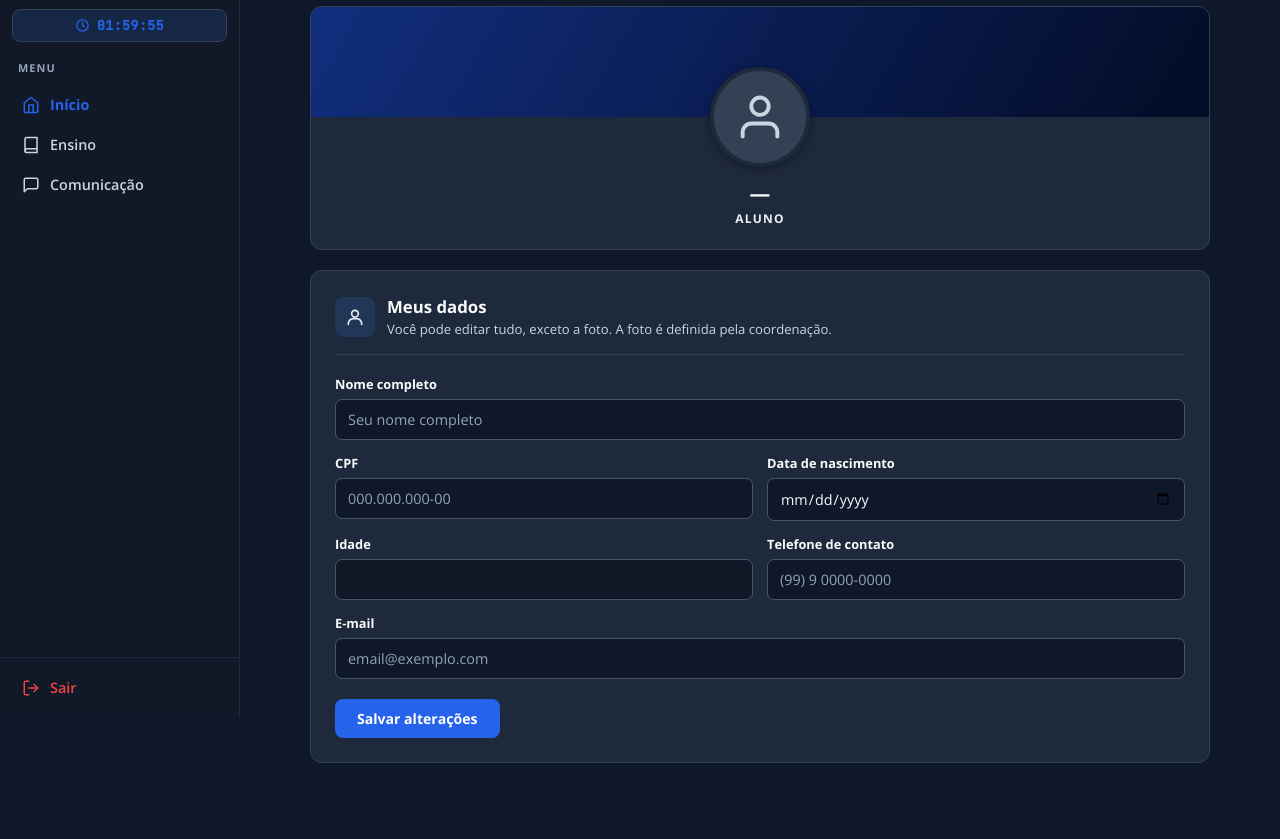
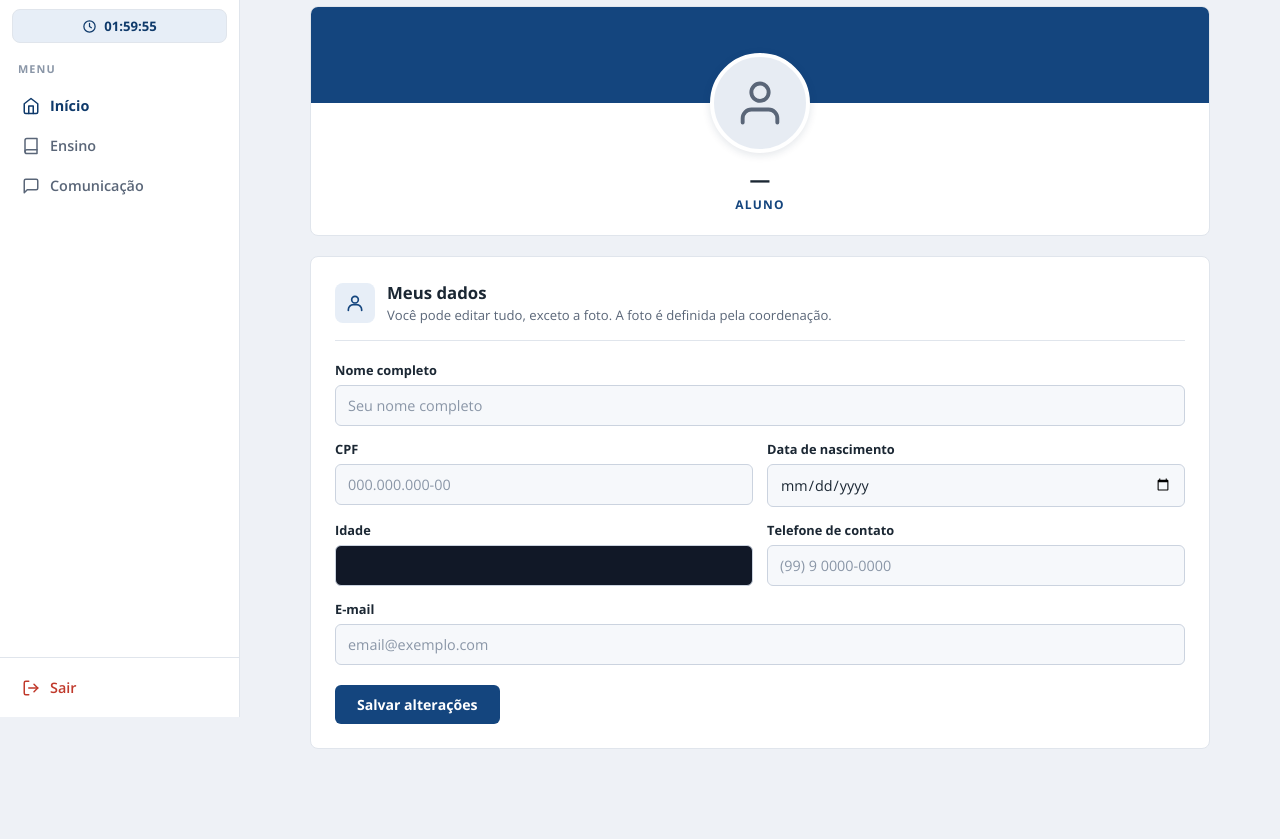
Before and after one commit to juningames27/saar, a plain HTML site: page Front/aluno.html in a window 1280 px wide. Shown: the part 83-922 px from the top of the page. Drawn offline with nearby package versions, Linux system fonts and the light colour scheme; no server answers; sample sign-in values are in the browser's storage.

Commit message:
Visual claro e limpo: paleta institucional, menos arredondado, sem fonte mono

```diff
--- a/Front/Admin.css
+++ b/Front/Admin.css
@@ -1,25 +1,22 @@
-/* ===== Painel Admin — tema escuro/profissional ===== */
+/* Sistema SAAR — Coelho Neto */
 :root {
-  --bg: #0f172a;
-  --sidebar: #111827;
-  --sidebar-border: #1e293b;
-  --topbar: #111827;
-  --card: #1e293b;
-  --card-border: #334155;
-  --txt: #f8fafc;
-  --dim: #cbd5e1;
-  --label: #94a3b8;
-  --accent: #ebf0f9;
-  --accent2: #15419f;
-  --accent-light2: rgba(59, 130, 246, 0.15);
-  --accent-hover2: #2563eb;
-  --accent-light: rgba(59, 130, 246, 0.15);
-  --accent-hover: #2563eb;
-  --danger: #ef4444;
-  --danger-light: rgba(239, 68, 68, 0.15);
-  --good: #22c55e;
-  --input-bg: #0f172a;
-  --input-border: #475569;
+  --bg: #eef1f6;
+  --sidebar: #ffffff;
+  --sidebar-border: #e0e5ec;
+  --topbar: #ffffff;
+  --card: #ffffff;
+  --card-border: #e0e5ec;
+  --txt: #1b2733;
+  --dim: #5a6678;
+  --label: #8a96a7;
+  --accent: #14457e;
+  --accent-hover: #0f3a6b;
+  --accent-light: #e7eef7;
+  --danger: #c0392b;
+  --danger-light: #fbeae8;
+  --good: #1f7a3d;
+  --input-bg: #f6f8fb;
+  --input-border: #cbd3df;
 }
 
 * {
@@ -204,7 +201,7 @@ body {
 }
 
 .logo-chip {
-  background: #1e293b;
+  background: #f1f4f8;
   border: 1px solid var(--card-border);
   border-radius: 6px;
   padding: 4px 8px;
@@ -313,8 +310,8 @@ body {
 }
 
 .cover {
-  height: 110px;
-  background: linear-gradient(120deg, #112e7e, #030c26);
+  height: 96px;
+  background: var(--accent);
 }
 
 .avatar-wrap {
@@ -329,12 +326,12 @@ body {
   height: 100px;
   border-radius: 50%;
   overflow: hidden;
-  background: #334155;
+  background: #e7ecf3;
   border: 4px solid var(--card);
   display: grid;
   place-items: center;
   color: var(--dim);
-  box-shadow: 0 2px 10px rgba(0, 0, 0, .35);
+  box-shadow: 0 2px 8px rgba(20, 40, 70, .12);
 }
 
 .avatar svg {
@@ -1476,3 +1473,76 @@ body {
 .chamada-status.falt b { background: #ef4444; }
 .chamada-status.just   { background: rgba(245,158,11,.14); color: #f59e0b; }
 .chamada-status.just b { background: #f59e0b; }
+
+/* ===================================================================
+   Ajustes do tema claro (Coelho Neto)
+   =================================================================== */
+
+/* Cantos mais sóbrios (menos arredondado) */
+.card,
+.profile,
+.modal-card,
+.modal-mat-card,
+.modal-aluno-card,
+.confirm-card { border-radius: 8px; }
+.btn,
+.field input,
+.field select,
+.field textarea,
+.search-wrap input,
+.caro-select,
+.side-item,
+.sub-item,
+.row-btn,
+.btn-outline { border-radius: 6px; }
+
+/* Botão primário em azul institucional */
+.btn-primary { background: var(--accent); color: #fff; }
+.btn-primary:hover { background: var(--accent-hover); }
+
+/* Sombras leves no claro */
+.admin-dropdown { box-shadow: 0 8px 24px rgba(20, 40, 70, .12); }
+.confirm-card   { box-shadow: 0 16px 40px rgba(20, 40, 70, .18); }
+.toast          { box-shadow: 0 6px 20px rgba(20, 40, 70, .14); }
+.sidebar.open   { box-shadow: 4px 0 20px rgba(20, 40, 70, .14); }
+
+/* Realces (hover/cabeçalho) que antes eram branco-transparente */
+.mat-table tbody tr:hover td,
+.chamada-table tbody tr:hover td,
+.hist-row:hover td,
+.hor-table tbody tr:hover .hor-cell:not(:focus),
+.hor-table tbody tr:hover .hor-td-horario:not(:focus) { background: rgba(20, 40, 70, .035); }
+.hor-table thead tr,
+.chamada-table thead tr { background: #f3f6fa; }
+.hor-td-periodo { background: #f7f9fc; }
+.chamada-btn:hover { background: rgba(20, 40, 70, .05); }
+.admin-trigger:hover { background: rgba(20, 40, 70, .05); }
+.hor-cell:focus {
+  background: var(--accent-light) !important;
+  box-shadow: inset 0 0 0 2px var(--accent);
+}
+
+/* Fotos/placeholders claros */
+.aluno-foto,
+.modal-aluno-foto { background: #eef2f7; }
+.caro-avatar { background: color-mix(in srgb, var(--turma-cor) 16%, #eef2f7); }
+
+/* Estrela apagada em cinza claro */
+.estrela-btn { color: #cdd5e0; }
+
+/* Cronômetro sem fonte de terminal */
+.sessao-timer { font-family: inherit; letter-spacing: 0; }
+
+/* Toasts em versão clara */
+.toast-ok   { background: #e9f6ee; border: 1px solid #bfe3cb; color: #1f7a3d; }
+.toast-err  { background: #fbeae8; border: 1px solid #f0c4be; color: #c0392b; }
+.toast-info { background: #e7eef7; border: 1px solid #c4d6ea; color: #14457e; }
+
+/* Selos de nível legíveis no claro */
+.adm-nivel-chip.master, .adm-nivel-tag.master, .adm-avatar-master { color: #9a6a00; background: #fdf3da; border-color: #f0e0b0; }
+.adm-nivel-chip.adm,    .adm-nivel-tag.adm,    .adm-avatar-adm    { color: var(--accent); background: var(--accent-light); border-color: #cbd9ec; }
+.adm-nivel-chip.aluno,  .adm-nivel-tag.aluno,  .adm-avatar-aluno  { color: #5a6678; background: #eef1f5; border-color: #dfe4ec; }
+.adm-voce-tag { color: var(--good); background: #e6f4ea; }
+@supports not (color: color-mix(in srgb, red, blue)) {
+  .hor-cell.has-color { background: var(--accent-light); color: var(--accent); }
+}
--- a/Front/admin.html
+++ b/Front/admin.html
@@ -7,7 +7,7 @@
 
   <link rel="preconnect" href="https://fonts.googleapis.com">
   <link rel="preconnect" href="https://fonts.gstatic.com" crossorigin>
-  <link href="https://fonts.googleapis.com/css2?family=JetBrains+Mono:wght@500&family=Open+Sans:wght@400;600;700;800&display=swap" rel="stylesheet">
+  <link href="https://fonts.googleapis.com/css2?family=Open+Sans:wght@400;600;700;800&display=swap" rel="stylesheet">
 
   <link rel="stylesheet" href="Admin.css">
 </head>
@@ -1007,15 +1007,14 @@
         </div>
         <div>
           <h2>Configuração de visual</h2>
-          <p>Escolha a cor de fundo do painel.</p>
+          <p>Escolha a cor de destaque do sistema.</p>
         </div>
       </div>
       <div class="tema-grid" id="temaGrid">
-        <button class="tema-opt" data-tema="azul"><span class="tema-amostra" style="background:linear-gradient(135deg,#0f172a,#1e293b)"></span><span>Azul</span></button>
-        <button class="tema-opt" data-tema="vermelho"><span class="tema-amostra" style="background:linear-gradient(135deg,#1a1012,#2a181c)"></span><span>Vermelho</span></button>
-        <button class="tema-opt" data-tema="roxo"><span class="tema-amostra" style="background:linear-gradient(135deg,#14101f,#221a3a)"></span><span>Roxo</span></button>
-        <button class="tema-opt" data-tema="preto"><span class="tema-amostra" style="background:linear-gradient(135deg,#0a0a0a,#1a1a1a)"></span><span>Preto</span></button>
-        <button class="tema-opt" data-tema="branco"><span class="tema-amostra" style="background:linear-gradient(135deg,#e2e8f0,#ffffff);border:1px solid #cbd5e1"></span><span>Branco</span></button>
+        <button class="tema-opt" data-tema="azul"><span class="tema-amostra" style="background:#14457e"></span><span>Azul</span></button>
+        <button class="tema-opt" data-tema="verde"><span class="tema-amostra" style="background:#1f6b4a"></span><span>Verde</span></button>
+        <button class="tema-opt" data-tema="vinho"><span class="tema-amostra" style="background:#8f2d2d"></span><span>Vinho</span></button>
+        <button class="tema-opt" data-tema="grafite"><span class="tema-amostra" style="background:#3a4a5e"></span><span>Grafite</span></button>
       </div>
     </div>
   </div>
--- a/Front/aluno.html
+++ b/Front/aluno.html
@@ -6,7 +6,7 @@
   <title>SAAR — Aluno</title>
   <link rel="preconnect" href="https://fonts.googleapis.com">
   <link rel="preconnect" href="https://fonts.gstatic.com" crossorigin>
-  <link href="https://fonts.googleapis.com/css2?family=JetBrains+Mono:wght@500&family=Open+Sans:wght@400;600;700;800&display=swap" rel="stylesheet">
+  <link href="https://fonts.googleapis.com/css2?family=Open+Sans:wght@400;600;700;800&display=swap" rel="stylesheet">
   <link rel="stylesheet" href="Admin.css">
 </head>
 <body>
```
Also changed, not shown: Front/Admin.js (+11 -6 lines).
